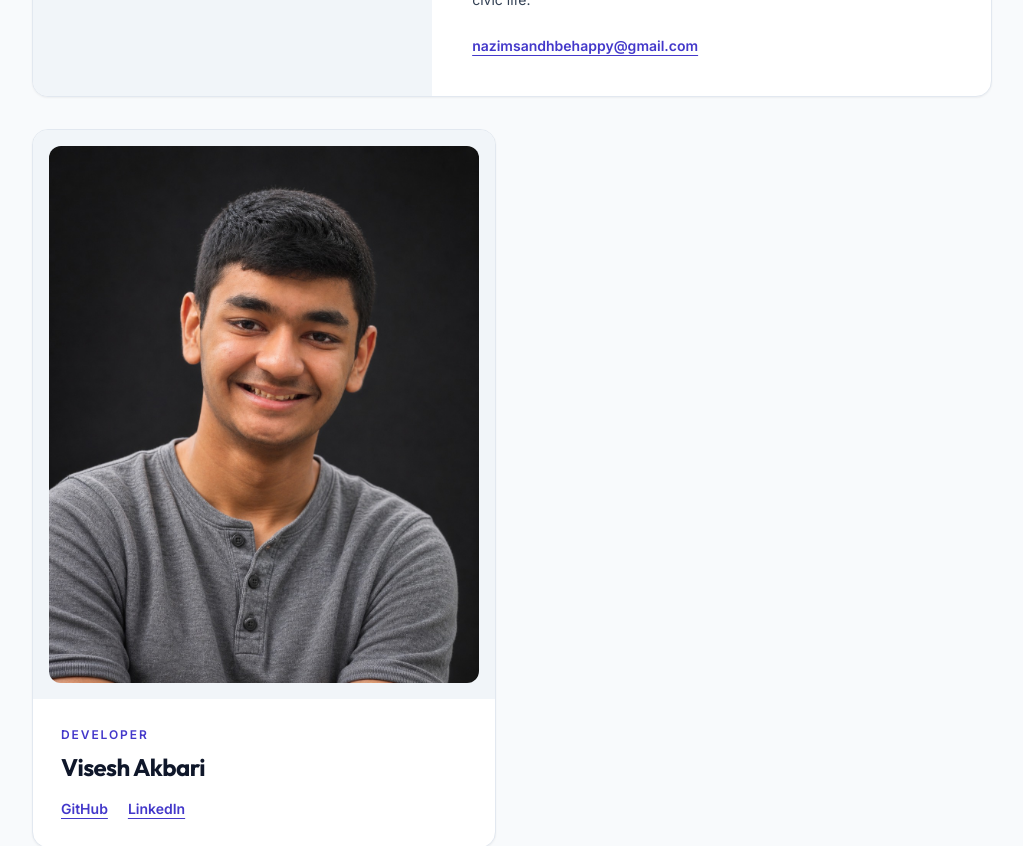
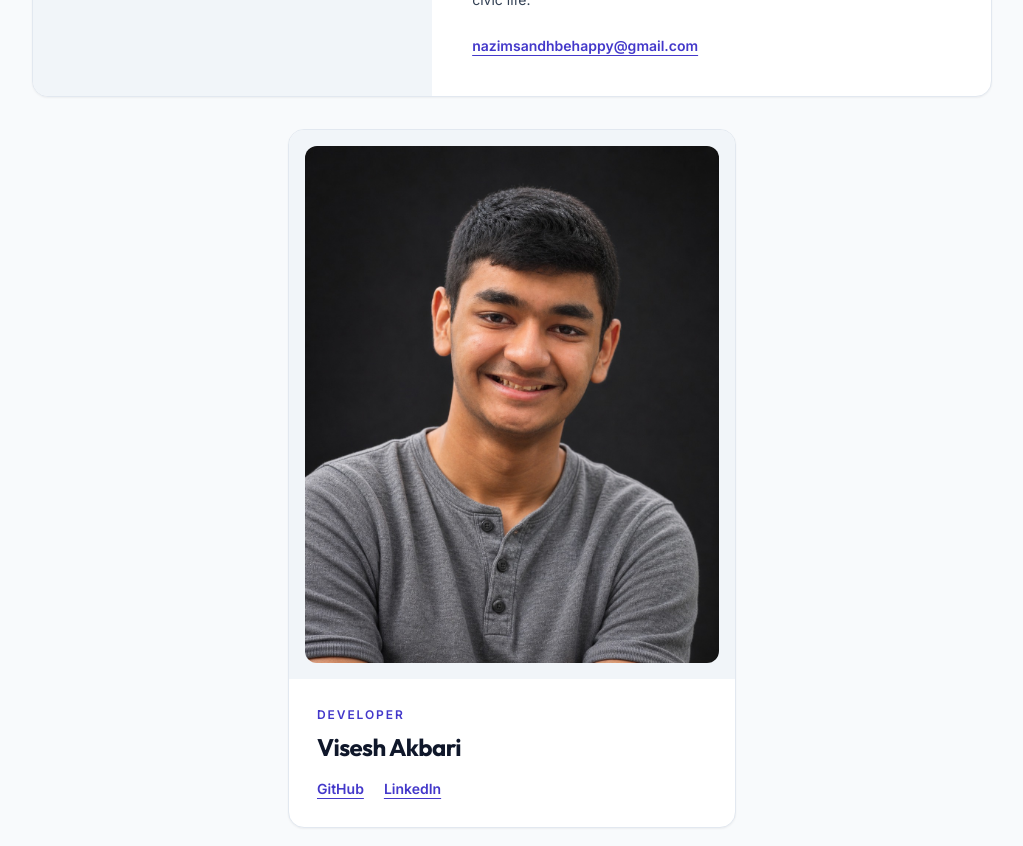
Before and after one commit to Laluboom/jansahabhag-2047-demo, a React (Vite) app: page /about in a window 1280 px wide. Shown: the part 1520-2366 px from the top of the page, without its empty margins (256-1279 px from the left). Built offline with nearby package versions, Linux system fonts and the light colour scheme.

Commit message:
fix(about): center developer card in team layout

```diff
--- a/src/features/about/AboutPage.tsx
+++ b/src/features/about/AboutPage.tsx
@@ -95,8 +95,8 @@ export const AboutPage: React.FC = () => (
         </div>
       </article>
 
-      <div className="grid gap-6 md:grid-cols-2 md:gap-8">
-        <article className="flex flex-col overflow-hidden rounded-2xl border border-slate-200 bg-white shadow-sm">
+      <div className="flex justify-center">
+        <article className="flex w-full max-w-md flex-col overflow-hidden rounded-2xl border border-slate-200 bg-white shadow-sm">
           <div className="aspect-square bg-slate-100 p-3 sm:p-4">
             <img
               src={viseshPortrait}
```
Also changed, not shown: 1 other file (tests, documents, lock files or other folders).
